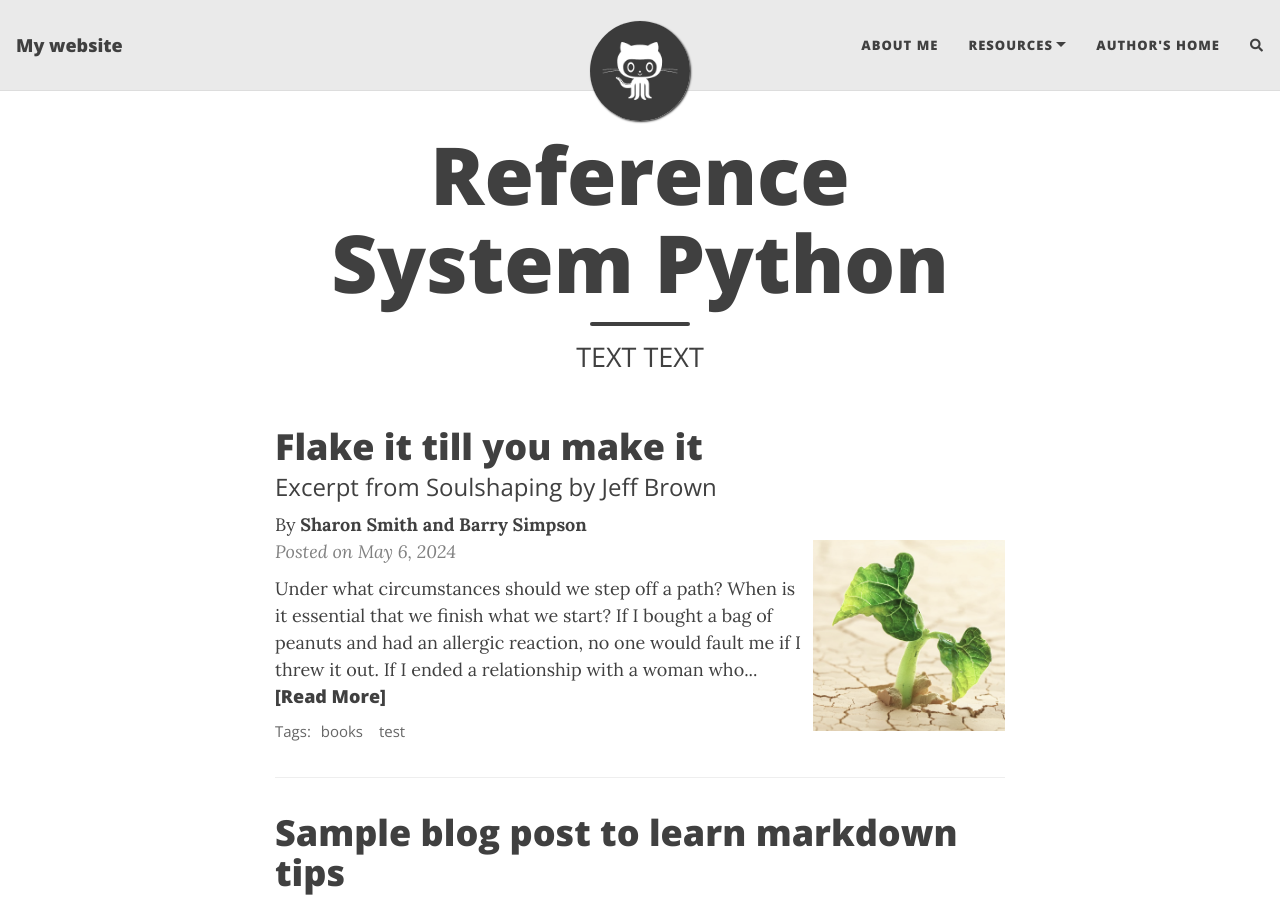
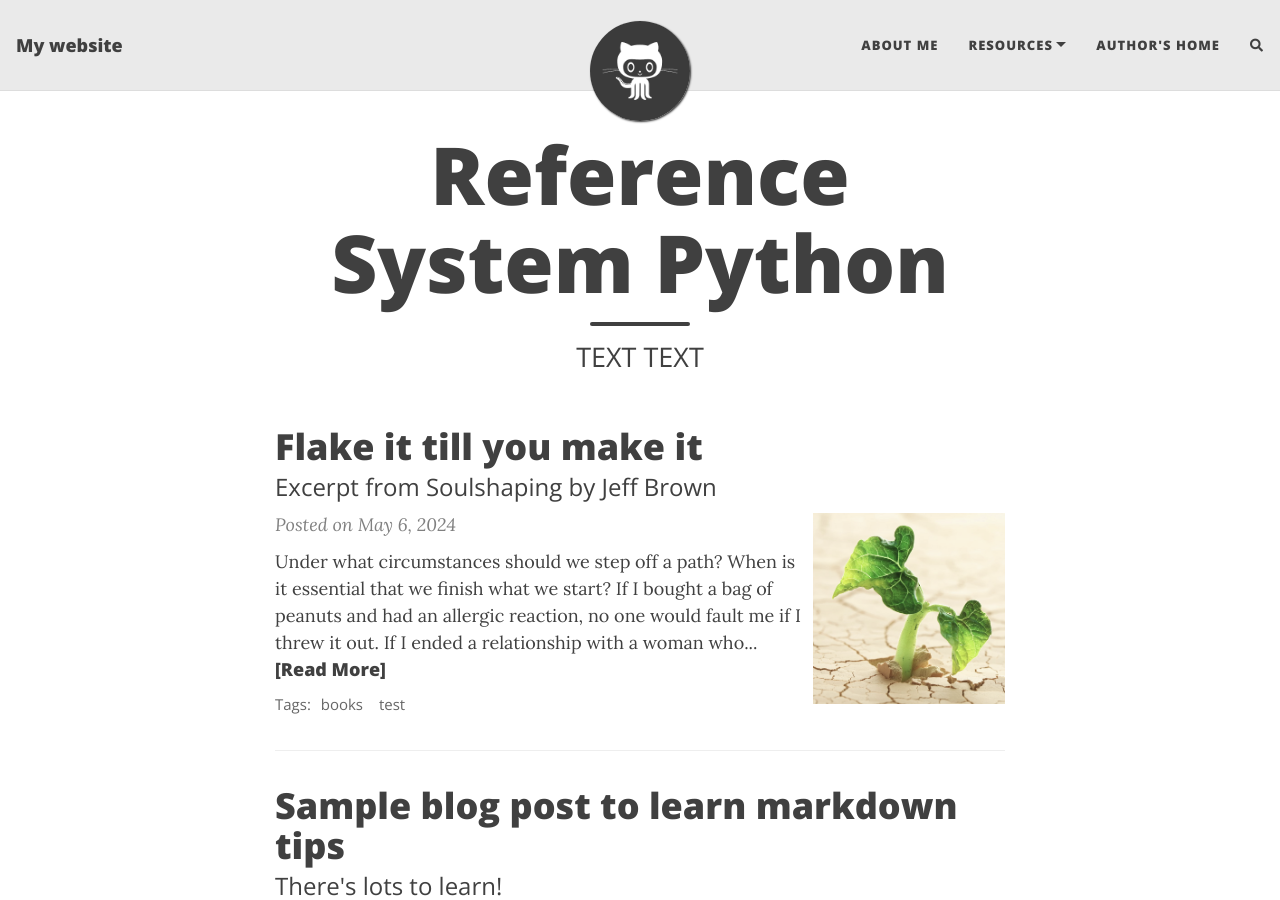
Before and after one commit to RS-PYTHON/RS-PYTHON.github.io, a Jekyll site: the page built from index.html, in a window 1280 px wide and 900 px high. Built offline with Jekyll 4.4.1, drawn with Linux system fonts in a browser that asks for light colours; nearby versions of some CDN libraries; the list of posts is cut into pages by our own code; comment, search, counter and statistics services are not loaded.

Commit message:
Update 2024-05-06-first-test.md

```diff
--- a/_posts/2024-05-06-first-test.md
+++ b/_posts/2024-05-06-first-test.md
@@ -6,7 +6,7 @@ cover-img: /assets/img/path.jpg
 thumbnail-img: /assets/img/thumb.png
 share-img: /assets/img/path.jpg
 tags: [books, test]
-author: Sharon Smith and Barry Simpson
+
 ---
 
 Under what circumstances should we step off a path? When is it essential that we finish what we start? If I bought a bag of peanuts and had an allergic reaction, no one would fault me if I threw it out. If I ended a relationship with a woman who hit me, no one would say that I had a commitment problem. But if I walk away from a seemingly secure route because my soul has other ideas, I am a flake?
```
